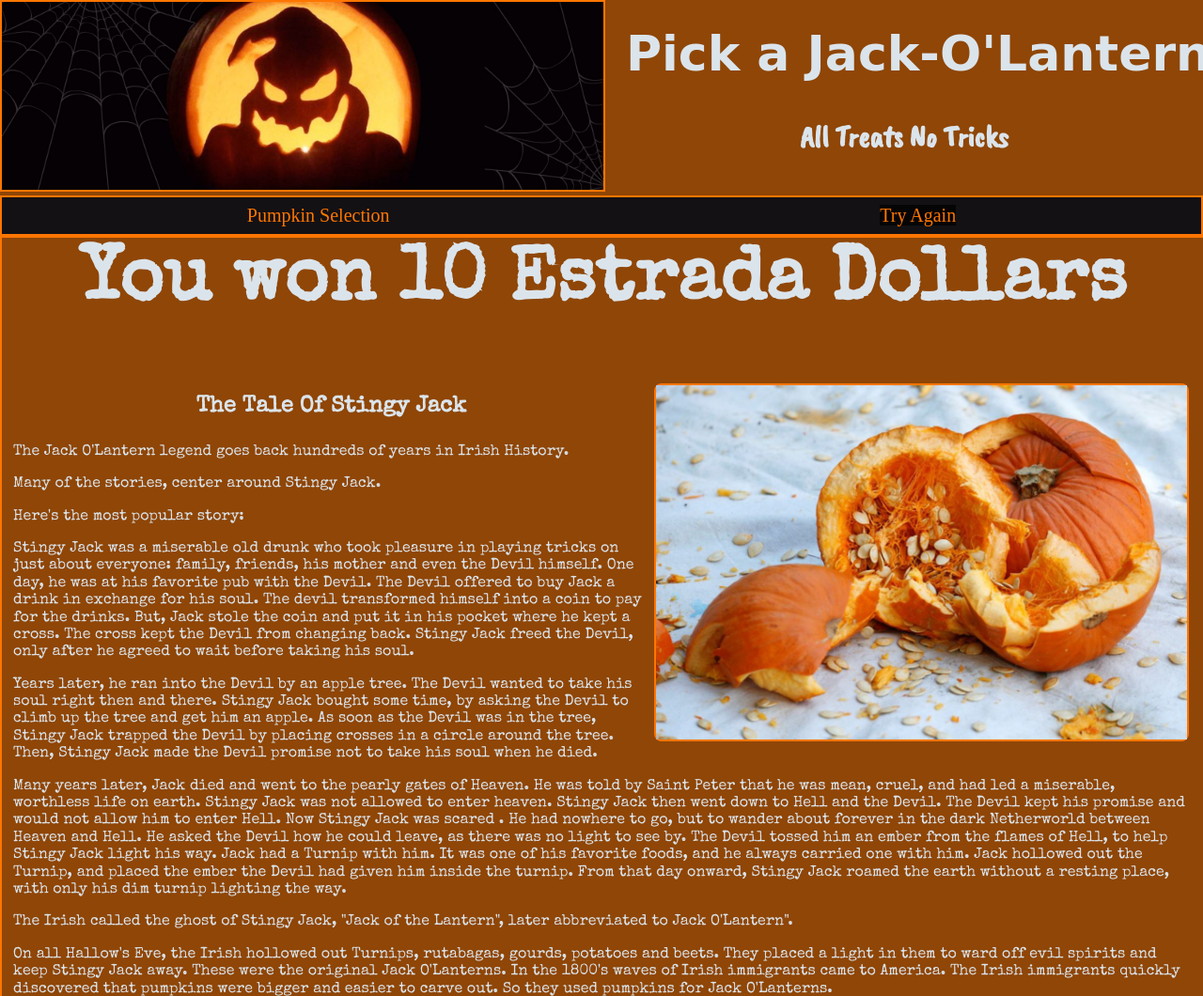
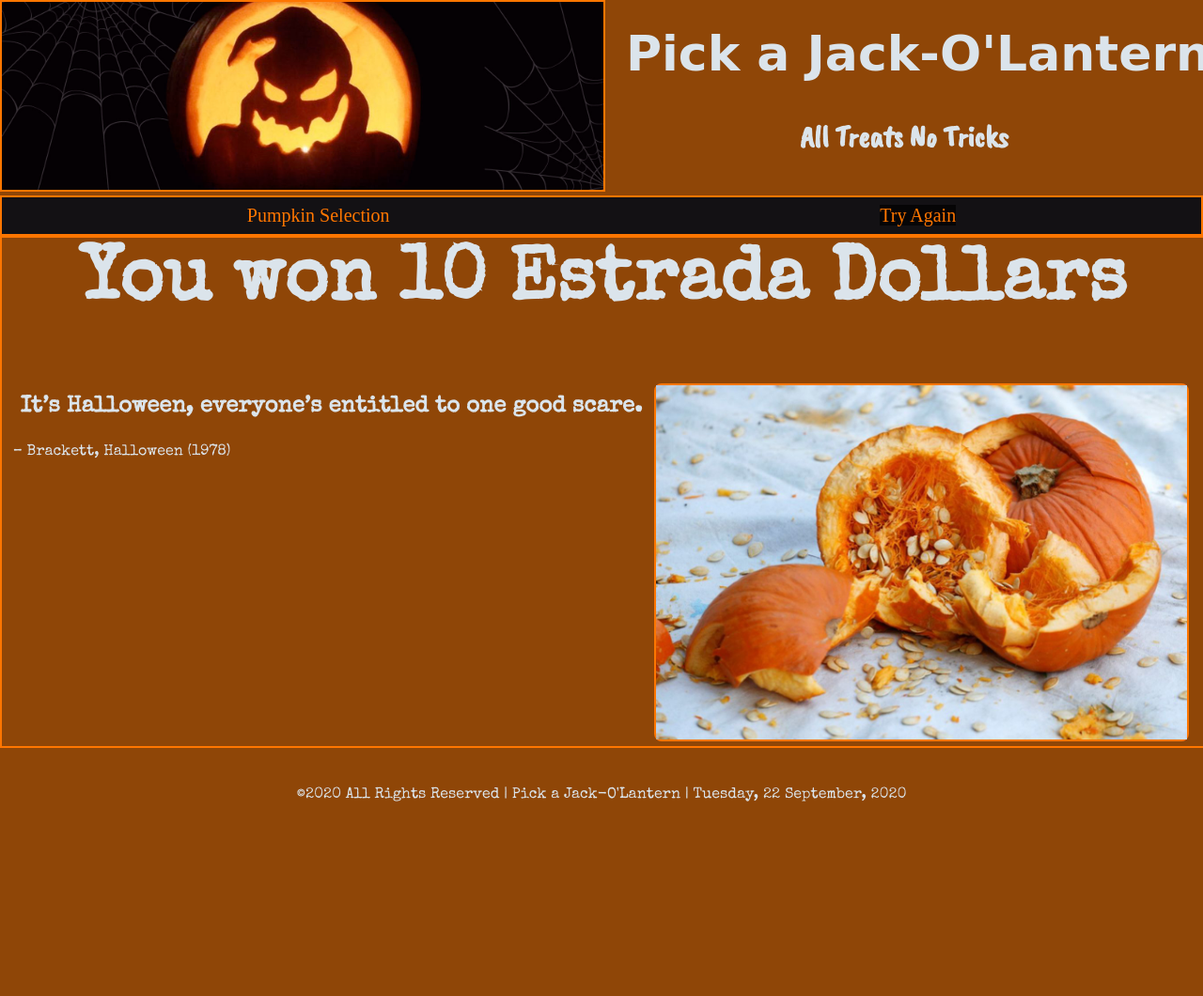
Before and after one commit to Logandavis27/Logandavis27.github.io, a plain HTML site: page halloween_chance/you_won.html in a window 1280 px wide. Shown: the top 1060 px of the page at 94% size. After the commit the page ends 871 px from the top, so only its background shows below. Drawn offline with nearby package versions, Linux system fonts and the light colour scheme; no server answers; a web font is replaced by a local one.

Commit message:
added quotes took away story

```diff
--- a/halloween_chance/scripts/amount.js
+++ b/halloween_chance/scripts/amount.js
@@ -1,6 +1,38 @@
 
 function getAmount(){
-    var amount=Math.floor(Math.random() * 10) + 1
+    var amount = Math.floor(Math.random() * 10) + 1
 document.getElementById("amount").innerHTML=""+[amount]+"";
 }
 getAmount();
+
+function getQuote(){
+    var d = Math.floor(Math.random() * 10);
+    var quoteT = new Array(10);
+    quoteT[0] =  "Double, double toil and trouble; Fire burn and caldron bubble.";
+    quoteT[1] = "It’s Halloween, everyone’s entitled to one good scare.";
+    quoteT[2] = "A person should always choose a costume which is in direct contrast to her own personality";
+    quoteT[3] = "Be afraid ... Be very afraid.";
+    quoteT[4] = "I would like, if I may, to take you on a strange journey.";
+    quoteT[5] = "Magic is really very simple, all you’ve got to do is want something and then let yourself have it.";
+    quoteT[6] = "Villainy wears many masks, none so dangerous as the mask of virtue.";
+    quoteT[7] =  "I’ve seen enough horror movies to know that any weirdo wearing a mask is never friendly.";
+    quoteT[8] = "Do you believe in destiny? That even the powers of time can be altered for a single purpose? That the luckiest man who walks on this earth is the one who finds ... true love?";
+    quoteT[9] = "I’m a homicidal maniac, they look just like everyone else.";
+    var n = quoteT[d];
+    var authorT = new Array(10);
+    authorT[0] =  "– From Shakespeare’s Macbeth";
+    authorT[1] = "– Brackett, Halloween (1978)";
+    authorT[2] = "– Lucy Van Pelt, It's the Great Pumpkin, Charlie Brown (1966)";
+    authorT[3] = "– Ronnie, The Fly (1986)";
+    authorT[4] = "– The Criminologist, The Rocky Horror Picture Show (1975)";
+    authorT[5] = "– Aggie Cromwell, Halloweentown (1998)";
+    authorT[6] = "– Ichabod Crane, Sleepy Hollow (1999)";
+    authorT[7] =  "– Elizabeth, Friday the 13th Part VI: Jason Lives (1986)";
+    authorT[8] = "– Dracula (1992)";
+    authorT[9] = "– Wednesday, The Addams Family (1991)";
+    var x = authorT[d];
+
+    document.getElementById("quote").innerHTML = n;
+    document.getElementById("author").innerHTML = x;
+}
+getQuote();
--- a/halloween_chance/you_won.html
+++ b/halloween_chance/you_won.html
@@ -121,20 +121,8 @@ class="progressive replace">
         <img src="images/smashedtiny.jpg" class="preview" alt="Smashed Pumpkin" />
 </a>
 </figure>
-    <h3>The Tale Of Stingy Jack</h3>
-    <p>The Jack O'Lantern legend goes back hundreds of years in Irish History.</p>
-    <p>Many of the stories, center around Stingy Jack.</p>
-    <p>Here's the most popular story:</p>
-
-    <p>Stingy Jack was a miserable old drunk who took pleasure in playing tricks on just about everyone: family, friends, his mother and even the Devil himself. One day, he was at his favorite pub with the Devil. The Devil offered to buy Jack a drink in exchange for his soul. The devil transformed himself into a coin to pay for the drinks. But, Jack stole the coin and put it in his pocket where he kept a cross. The cross kept the Devil from changing back. Stingy Jack freed the Devil, only after he agreed to wait before taking his soul.</p>
-
-    <p>Years later, he ran into the Devil by an apple tree. The Devil wanted to take his soul right then and there. Stingy Jack bought some time, by asking the Devil to climb up the tree and get him an apple. As soon as the Devil was in the tree, Stingy Jack trapped the Devil by placing crosses in a circle around the tree. Then, Stingy Jack made the Devil promise not to take his soul when he died.</p>
-
-    <p>Many years later, Jack died and went to the pearly gates of Heaven. He was told by Saint Peter that he was mean, cruel, and had led a miserable, worthless life on earth. Stingy Jack was not allowed to enter heaven. Stingy Jack then went down to Hell and the Devil. The Devil kept his promise and would not allow him to enter Hell. Now Stingy Jack was scared . He had nowhere to go, but to wander about forever in the dark Netherworld between Heaven and Hell. He asked the Devil how he could leave, as there was no light to see by. The Devil tossed him an ember from the flames of Hell, to help Stingy Jack light his way. Jack had a Turnip with him. It was one of his favorite foods, and he always carried one with him. Jack hollowed out the Turnip, and placed the ember the Devil had given him inside the turnip. From that day onward, Stingy Jack roamed the earth without a resting place, with only his dim turnip lighting the way.</p>
-
-    <p>The Irish called the ghost of Stingy Jack, "Jack of the Lantern", later abbreviated to Jack O'Lantern".</p>
-
-    <p>On all Hallow's Eve, the Irish hollowed out Turnips, rutabagas, gourds, potatoes and beets. They placed a light in them to ward off evil spirits and keep Stingy Jack away. These were the original Jack O'Lanterns. In the 1800's waves of Irish immigrants came to America. The Irish immigrants quickly discovered that pumpkins were bigger and easier to carve out. So they used pumpkins for Jack O'Lanterns.</p>
+    <h3><span id="quote"></span></h3>
+    <p><span id="author"></span></p>
 </article>
 
 </section>
```
